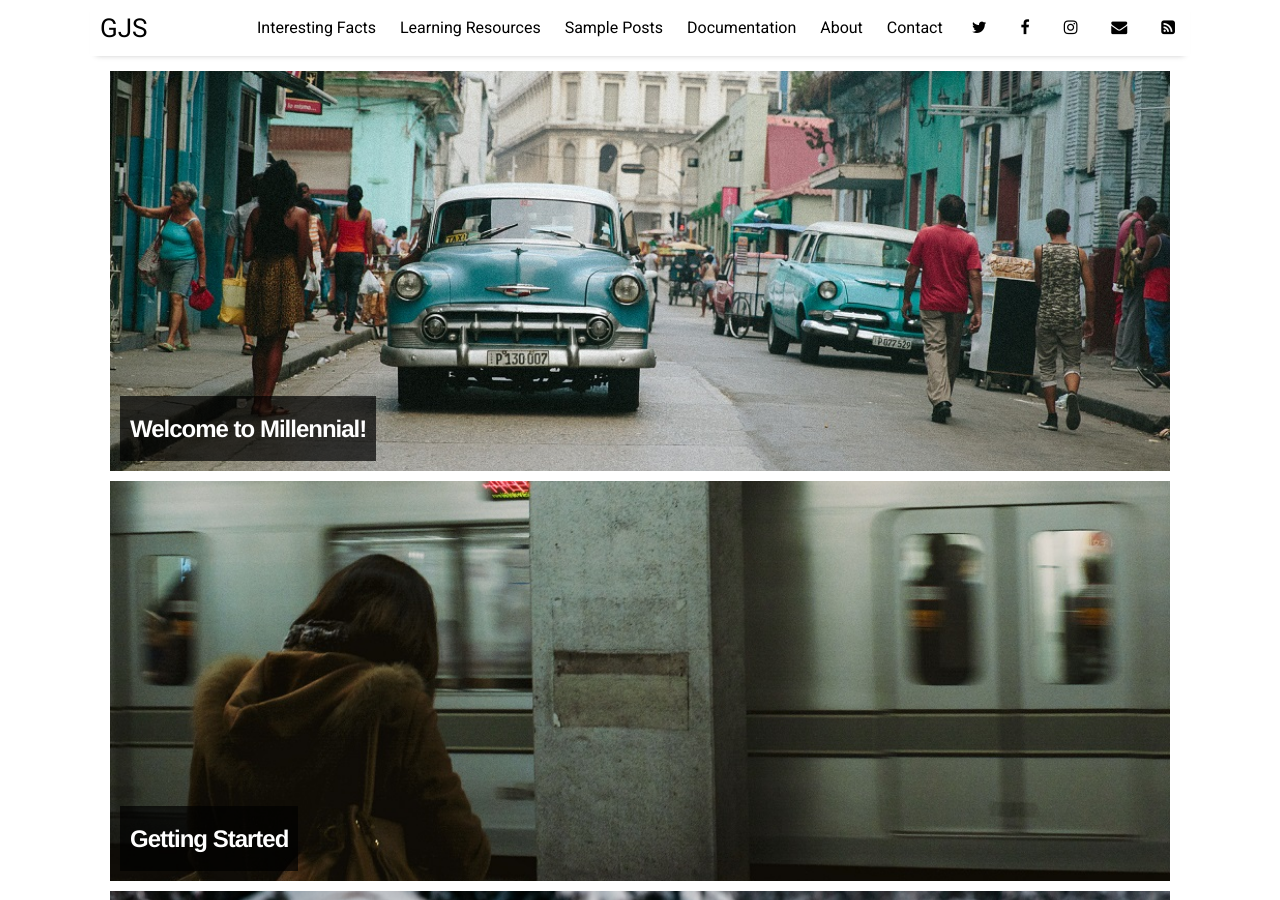
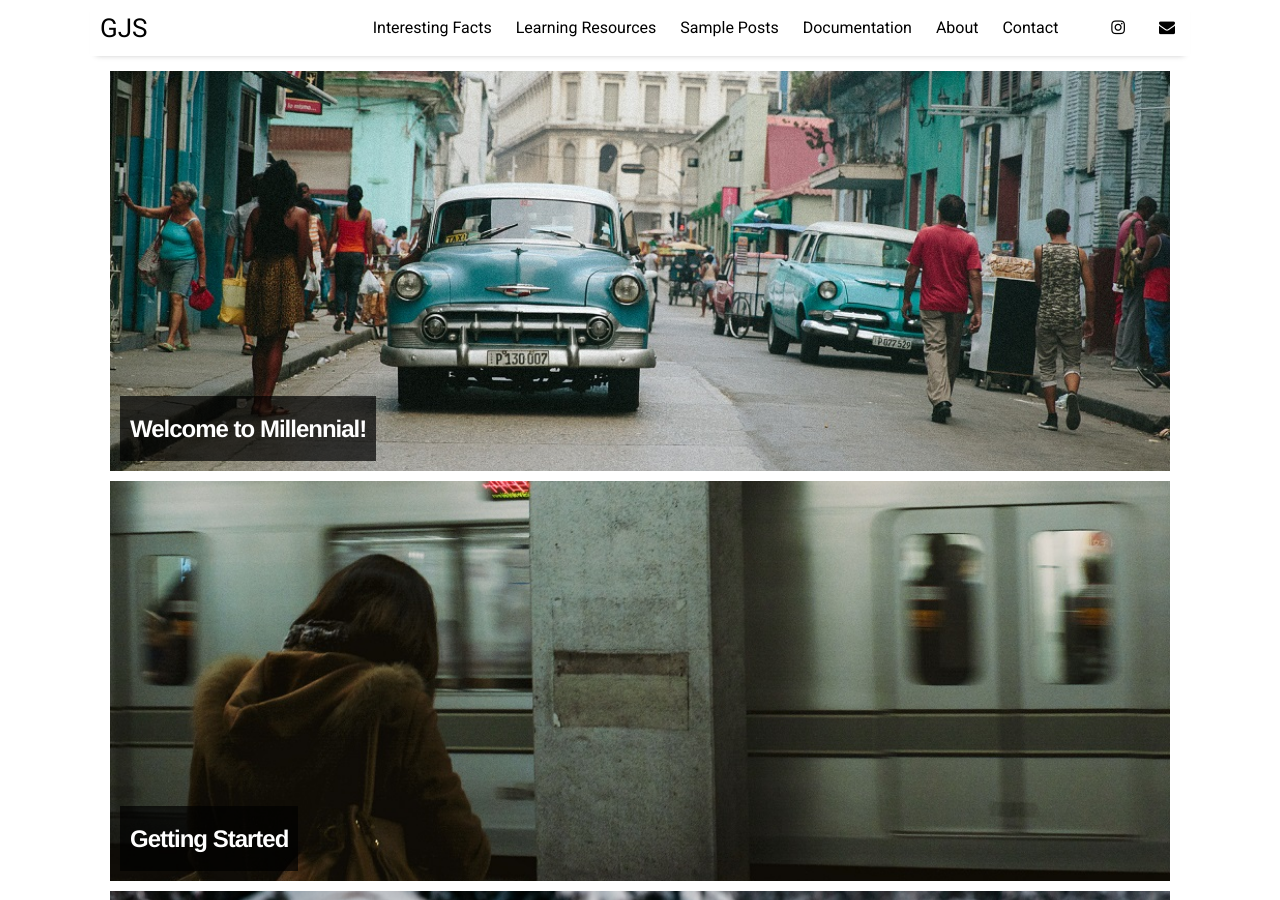
Before and after one commit to GJSayas/GJSayas.github.io, a Jekyll site: the page built from index.html, in a window 1280 px wide and 900 px high. Built offline with Jekyll 4.4.1, drawn with Linux system fonts in a browser that asks for light colours; nearby versions of some CDN libraries; the list of posts is cut into pages by our own code.

Commit message:
Update settings.yml

```diff
--- a/_data/settings.yml
+++ b/_data/settings.yml
@@ -16,11 +16,11 @@ menu:
 
 # Available social icons are powered by Font Awesome, so you can use any icon that they offer
 social:
-- {icon: 'twitter', link:    'https://twitter.com/paululele'}
-- {icon: 'facebook', link:   'https://www.facebook.com/paululele'}
-- {icon: 'instagram', link:  'https://instagram.com/paululele'}
-- {icon: 'envelope', link:   'mailto:hello@paulle.ca'}
-- {icon: 'rss-square', link: 'feed.xml'}
+- {icon: 'fa-linkedin-square', link:    'https://www.linkedin.com/in/getsie-jinelle-sayas-de-la-rosa-a02a97242/'}
+# - {icon: 'facebook', link:   'https://www.facebook.com/paululele'}
+- {icon: 'instagram', link:  'https://www.instagram.com/_jinelle.odd/'}
+- {icon: 'envelope', link:   'mailto:gjsayas.03@ieee.org'}
+# - {icon: 'rss-square', link: 'feed.xml'}
 # - {icon: 'rss-square', link: 'rss-feed.xml'}
 
 # Customize site text
```
